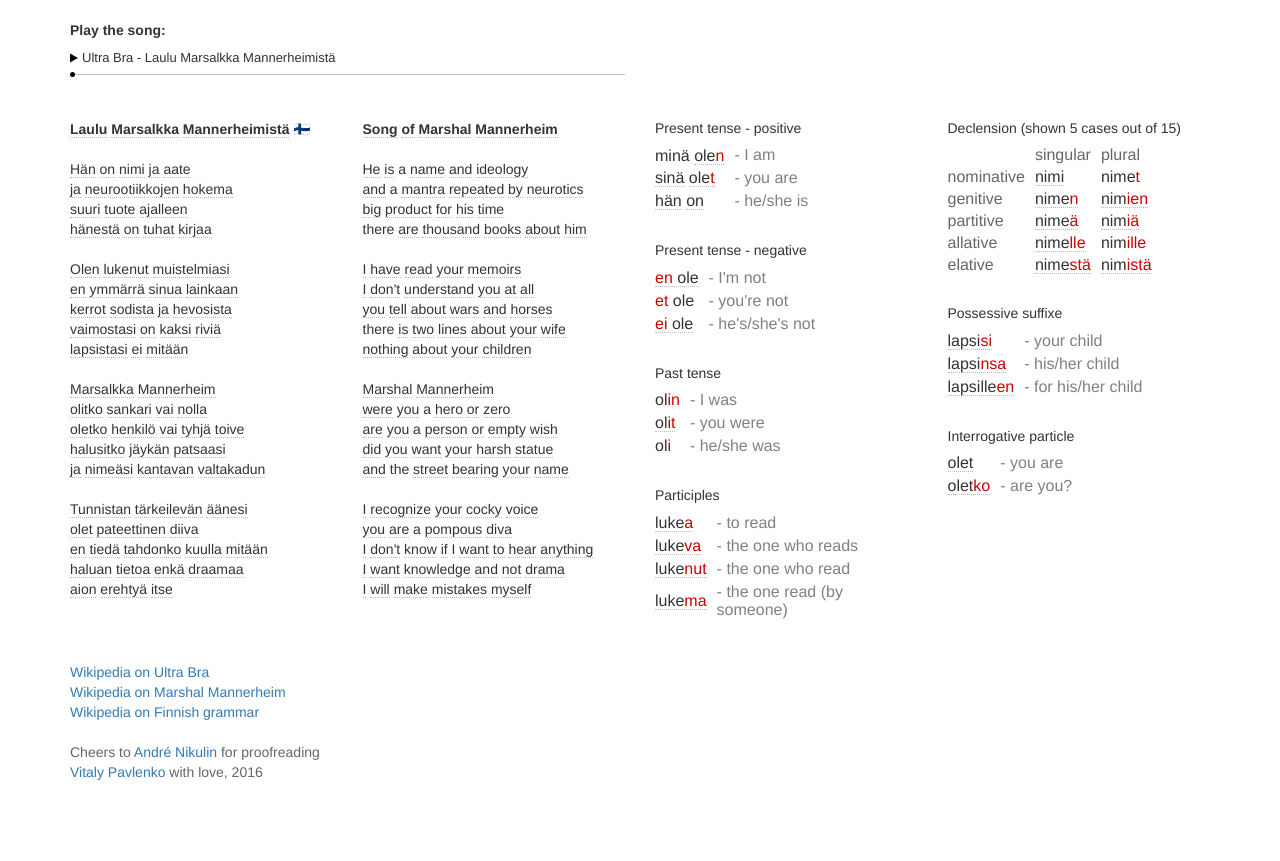
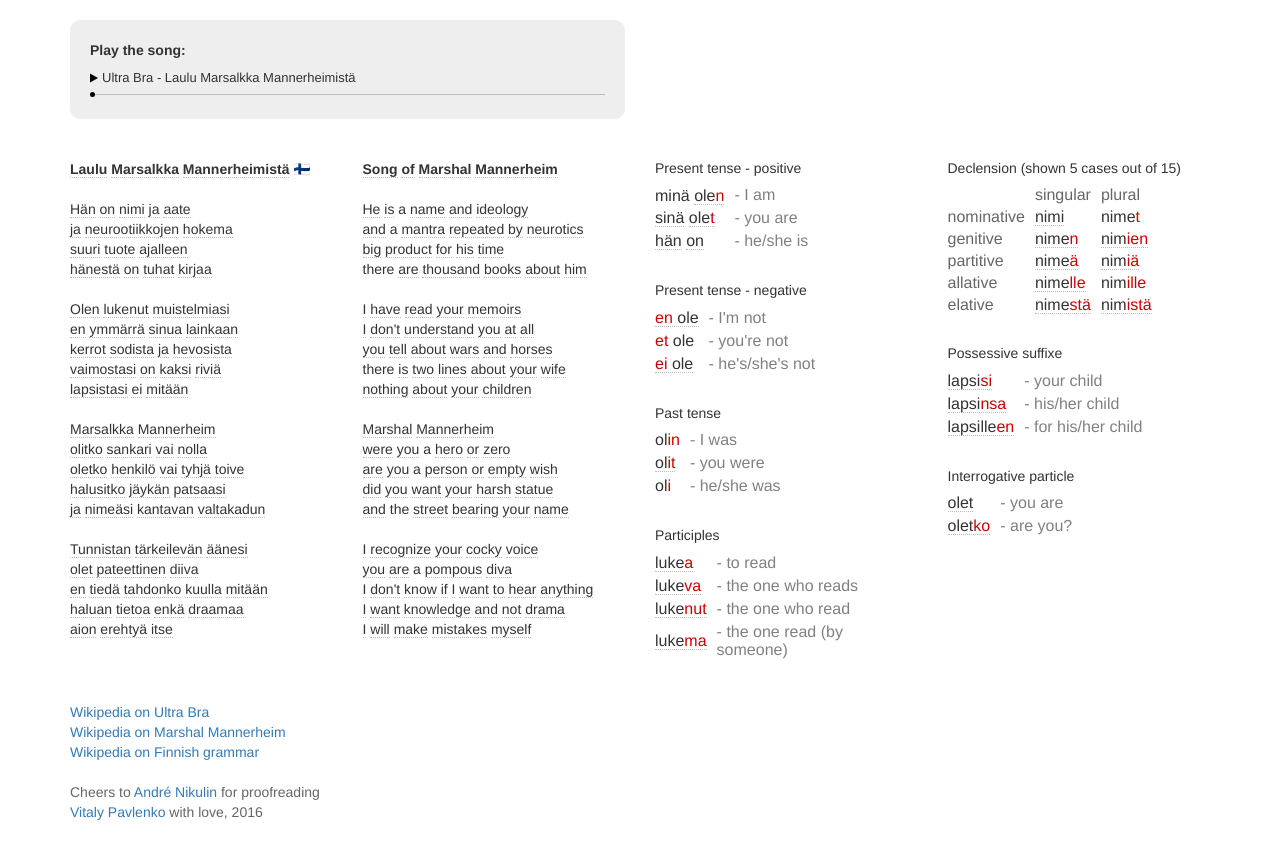
Before and after one commit to romagolchin/lipsko-js, a plain HTML site: page index.html in a window 1280 px wide. Drawn offline with nearby package versions, Linux system fonts and the light colour scheme; a script that the page names is missing.

Commit message:
Add player wrapper

```diff
--- a/index.html
+++ b/index.html
@@ -30,11 +30,13 @@
 <div class="container">
     <div class="row home">
         <div class="col-md-6">
-            <div style="margin-bottom: 10px;">
-                <strong>Play the song:</strong>
+            <div class="player-wrapper">
+                <div style="margin-bottom: 10px;">
+                    <strong>Play the song:</strong>
+                </div>
+
+                <a class="jouele" href="music/Ultra-bra--Laulu-marsalkka-Mannerheimista.mp3" >Ultra Bra - Laulu Marsalkka Mannerheimistä</a>
             </div>
-
-            <a class="jouele" href="music/Ultra-bra--Laulu-marsalkka-Mannerheimista.mp3" >Ultra Bra - Laulu Marsalkka Mannerheimistä</a>
         </div>
     </div>
 
--- a/lipsko.css
+++ b/lipsko.css
@@ -75,3 +75,9 @@ i {
     font-weight: 200;
     color: #666;
 }
+
+.player-wrapper {
+    background-color: #eee;
+    padding: 20px;
+    border-radius: 10px;
+}
```
